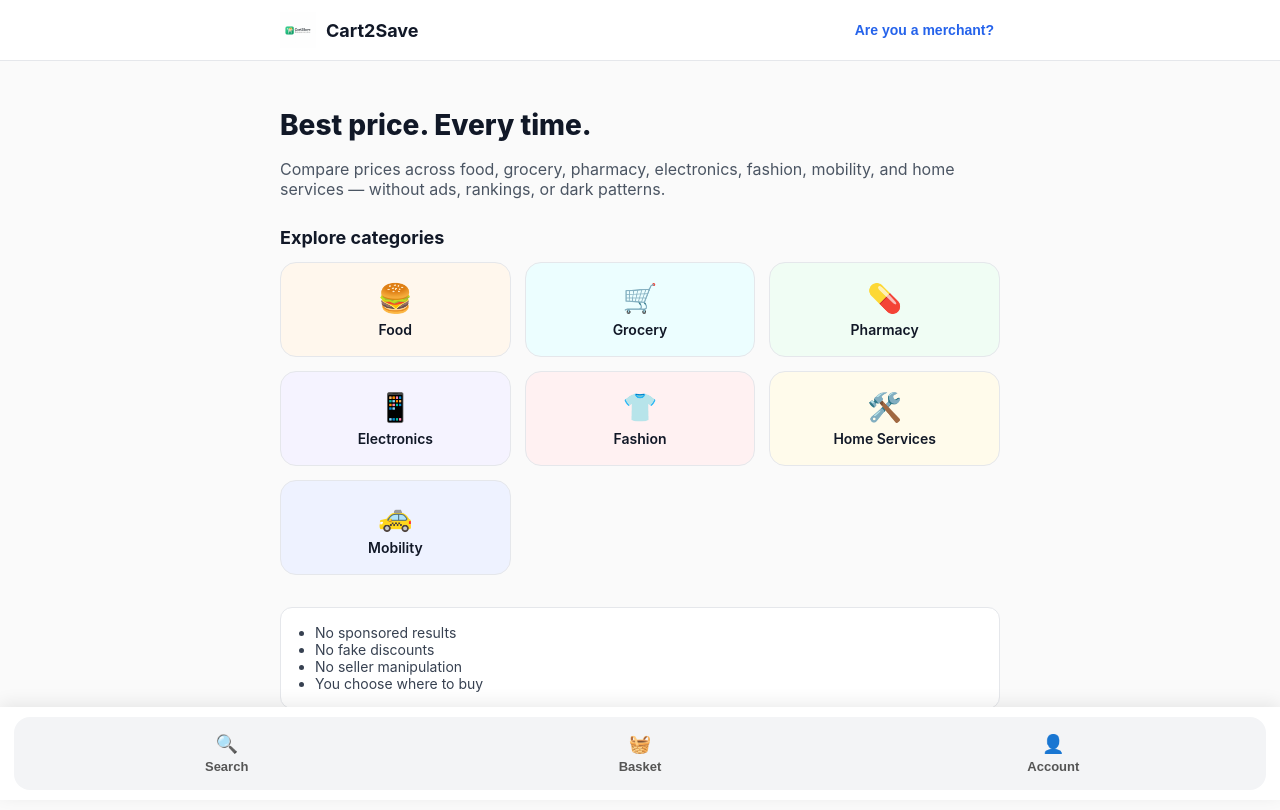
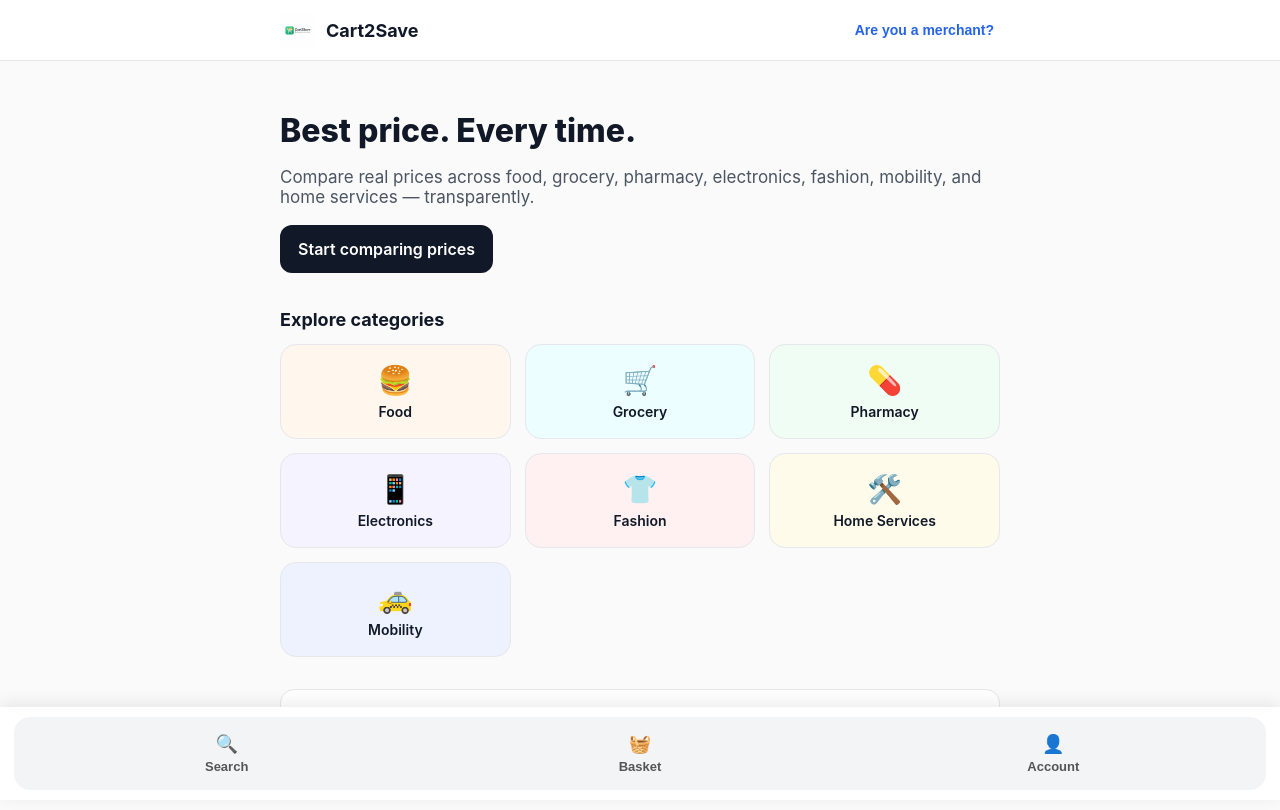
Before and after one commit to prashanthrangineni-sketch/pranix-witness-ui, a Next.js app: page / in a window 1280 px wide. Shown: the top 810 px of the page. Built offline with nearby package versions, Linux system fonts and the light colour scheme.

Commit message:
Upgrade homepage hero, trust strip, and platform structure

```diff
--- a/app/page.tsx
+++ b/app/page.tsx
@@ -2,33 +2,43 @@ import SectorGrid from './components/SectorGrid'
 
 export default function HomePage() {
   return (
-    <main
-      style={{
-        maxWidth: '720px',
-        margin: '0 auto',
-        padding: '24px 16px',
-      }}
-    >
+    <main style={{ maxWidth: '720px', margin: '0 auto', padding: '24px 16px' }}>
+
       {/* HERO */}
-      <section style={{ marginBottom: '28px' }}>
+      <section style={{ marginBottom: '36px' }}>
         <h1
           style={{
-            fontSize: '28px',
-            lineHeight: '1.25',
+            fontSize: '32px',
             fontWeight: 800,
+            lineHeight: '1.2',
             marginBottom: '12px',
           }}
         >
           Best price. Every time.
         </h1>
 
-        <p style={{ fontSize: '16px', color: '#4b5563' }}>
-          Compare prices across food, grocery, pharmacy, electronics, fashion,
-          mobility, and home services — without ads, rankings, or dark patterns.
+        <p style={{ fontSize: '17px', color: '#4b5563', marginBottom: '18px' }}>
+          Compare real prices across food, grocery, pharmacy, electronics,
+          fashion, mobility, and home services — transparently.
         </p>
+
+        <a
+          href="/search"
+          style={{
+            display: 'inline-block',
+            padding: '14px 18px',
+            borderRadius: '12px',
+            backgroundColor: '#111827',
+            color: '#ffffff',
+            fontWeight: 600,
+            textDecoration: 'none',
+          }}
+        >
+          Start comparing prices
+        </a>
       </section>
 
-      {/* SECTORS (AMAZON / SWIGGY STYLE ENTRY POINT) */}
+      {/* SECTORS */}
       <SectorGrid />
 
       {/* TRUST STRIP */}
@@ -36,45 +46,25 @@ export default function HomePage() {
         style={{
           backgroundColor: '#ffffff',
           border: '1px solid #e5e7eb',
-          borderRadius: '12px',
-          padding: '16px',
-          margin: '28px 0',
+          borderRadius: '14px',
+          padding: '18px',
+          marginBottom: '28px',
         }}
       >
-        <ul
+        <div
           style={{
-            paddingLeft: '18px',
-            margin: 0,
-            color: '#374151',
+            display: 'grid',
+            gridTemplateColumns: 'repeat(2, 1fr)',
+            gap: '12px',
             fontSize: '14px',
+            fontWeight: 500,
           }}
         >
-          <li>No sponsored results</li>
-          <li>No fake discounts</li>
-          <li>No seller manipulation</li>
-          <li>You choose where to buy</li>
-        </ul>
-      </section>
-
-      {/* CTA */}
-      <section>
-        <a
-          href="/search"
-          style={{
-            display: 'inline-block',
-            width: '100%',
-            textAlign: 'center',
-            padding: '14px',
-            borderRadius: '10px',
-            backgroundColor: '#111827',
-            color: '#ffffff',
-            fontWeight: 600,
-            textDecoration: 'none',
-            fontSize: '16px',
-          }}
-        >
-          Start comparing prices
-        </a>
+          <div>✅ No sponsored rankings</div>
+          <div>✅ No fake discounts</div>
+          <div>✅ No seller manipulation</div>
+          <div>✅ You choose where to buy</div>
+        </div>
       </section>
     </main>
   )
```
